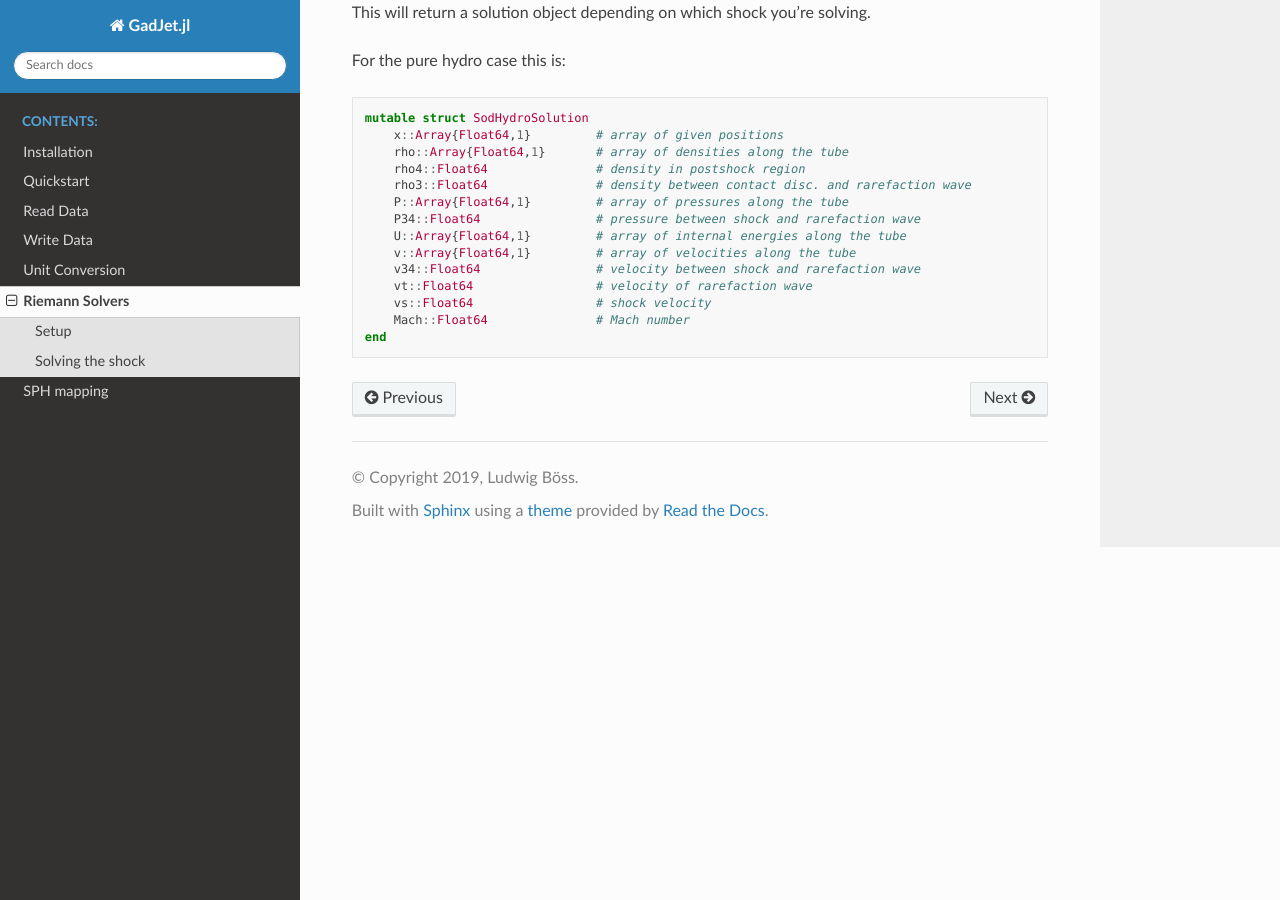
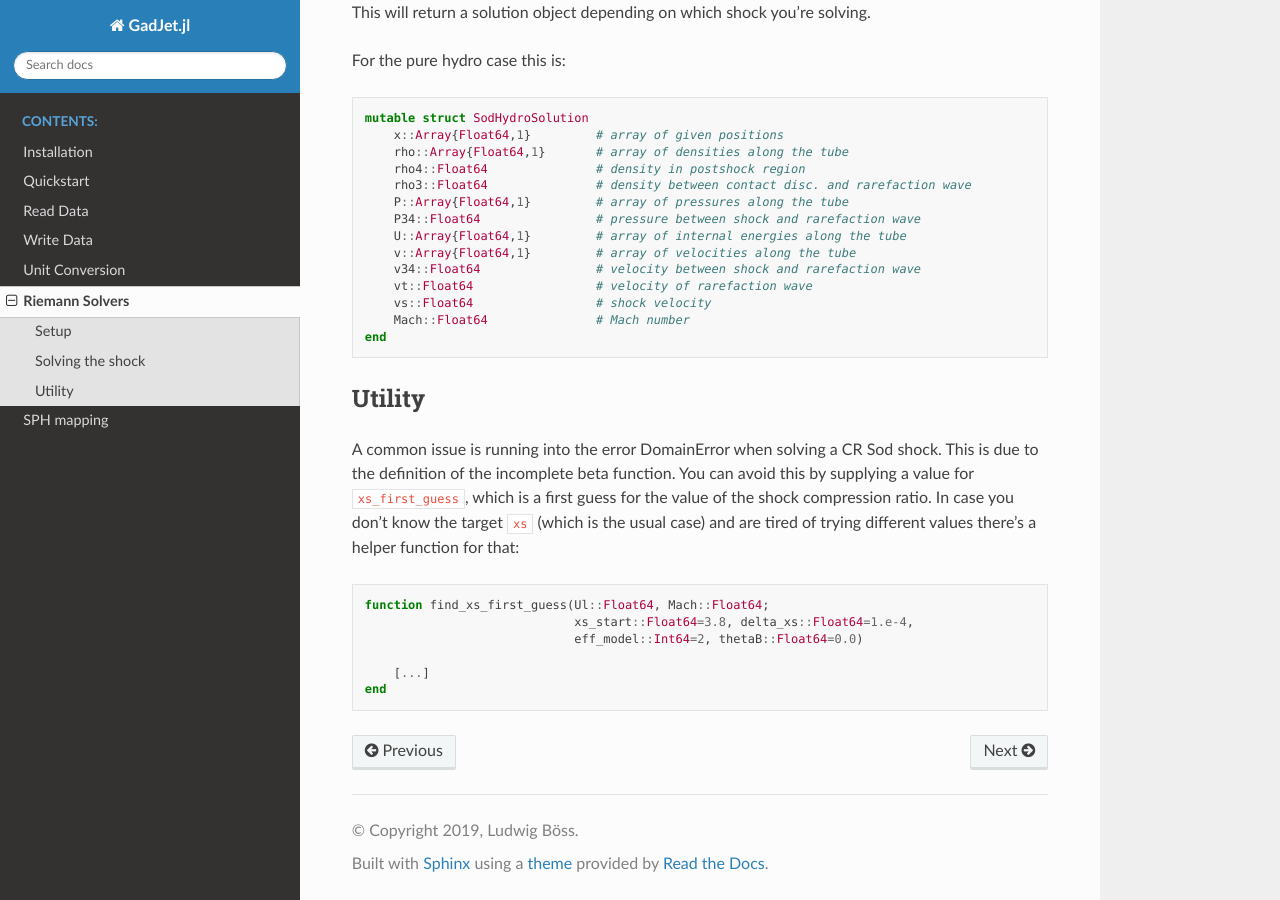
Before and after one commit to LudwigBoess/GadJet.jl, a Sphinx documentation site: the page built from docs/usage/riemann_solvers.md, in a window 1280 px wide and 900 px high, scrolled down 1931 px. Built offline with Sphinx 7.4.7 and the Read the Docs theme 2.0.0, drawn with Linux system fonts in a browser that asks for light colours.

Commit message:
added docs on xs_first_guess

````diff
--- a/docs/usage/riemann_solvers.md
+++ b/docs/usage/riemann_solvers.md
@@ -104,3 +104,19 @@ mutable struct SodHydroSolution
     Mach::Float64               # Mach number
 end
 ```
+
+Utility
+-------
+
+A common issue is running into the error DomainError when solving a CR Sod shock.
+This is due to the definition of the incomplete beta function. You can avoid this by supplying a value for `xs_first_guess`, which is a first guess for the value of the shock compression ratio.
+In case you don't know the target `xs` (which is the usual case) and are tired of trying different values there's a helper function for that:
+
+```julia
+function find_xs_first_guess(Ul::Float64, Mach::Float64;
+                             xs_start::Float64=3.8, delta_xs::Float64=1.e-4,
+                             eff_model::Int64=2, thetaB::Float64=0.0)
+
+    [...]
+end
+```
````
